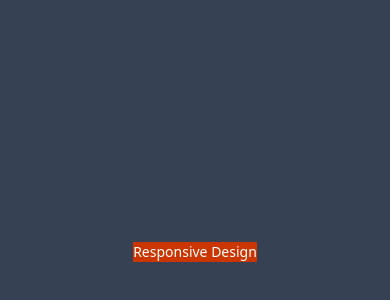
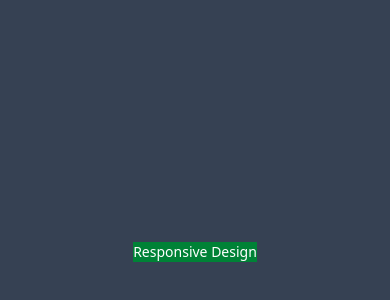
Before and after one commit to AleksandarStanisic021/dev1, a website: page tailwind/src/responsive.html in a window 390 px wide. Shown: the part 170-470 px from the top of the page. Drawn offline with Linux system fonts and the light colour scheme.

Commit message:
feat: add green color variables and update responsive design styles

```diff
--- a/tailwind/src/responsive.html
+++ b/tailwind/src/responsive.html
@@ -9,8 +9,8 @@
 </head>
 
 <body class="flex items-center justify-center min-h-screen bg-gray-700 text-white">
-    <h1 class="sm:text-3xl sm:text-red-900  text-sm sm:bg-green-100 bg-orange-700">Responsive
-        Design</h1>
+    <h1 class="sm:text-3xl sm:text-red-900 text-sm bg-green-700">Responsive Design
+    </h1>
 </body>
 
 </html>
```
Also changed, not shown: tailwind/src/output.css.
